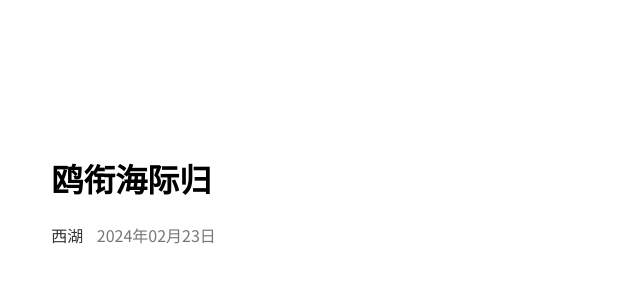
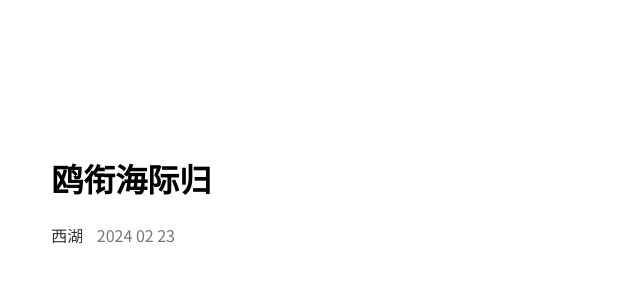
Before and after one commit to liushuaiiu/liushuaiiu.github.io, a Jekyll site: the page built from index.html, in a window 1280 px wide. Shown: the top 300 px of the page, without its empty margins (0-640 px from the left). Built offline with Jekyll 4.4.1, drawn with Linux system fonts in a browser that asks for light colours.

Commit message:
Update index.html

```diff
--- a/index.html
+++ b/index.html
@@ -19,8 +19,7 @@
           {% for post in site.posts %}
             <li>
                 <a href="{{ post.url }}" class="post-link">
-                    {{ post.title }}
-                    <span class="post-date">{{ post.date | date: "%Y年%m月%d日" }}</span>
+                    {{ post.title }} <span class="post-date">{{ post.date | date: "%Y %m %d " }}</span>
                 </a>
             </li>
           {% endfor %}
```
